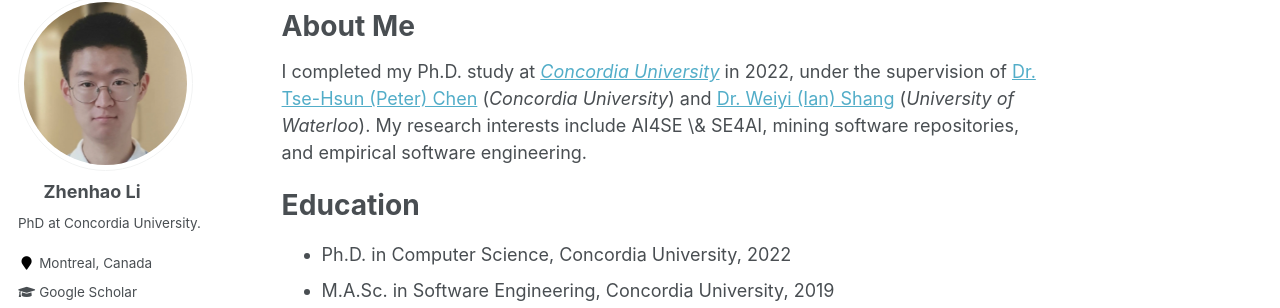
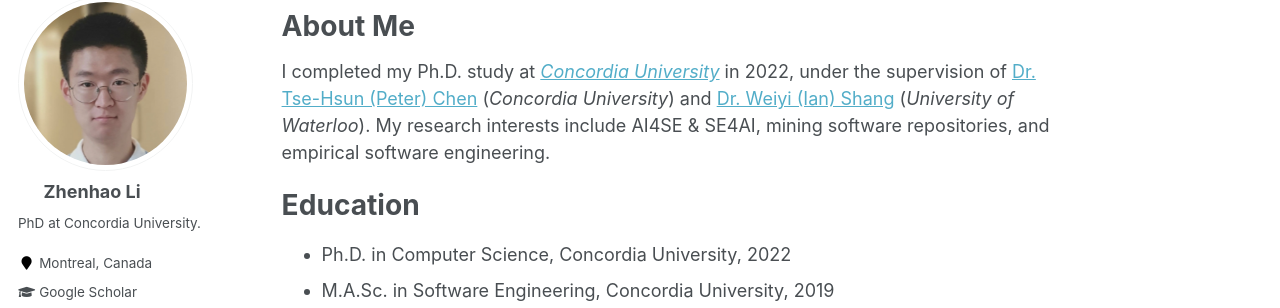
Before and after one commit to ginolzh/ginolzh.github.io, a Jekyll site: the page built from _pages/about.md, in a window 1280 px wide and 900 px high. Shown: the part 122-430 px from the top of the window. Built offline with Jekyll 4.4.1, drawn with Linux system fonts in a browser that asks for light colours.

```diff
--- a/_pages/about.md
+++ b/_pages/about.md
@@ -10,7 +10,7 @@ redirect_from:
 
 About Me
 ======
-I completed my Ph.D. study at [_Concordia University_](https://www.concordia.ca/) in 2022, under the supervision of [Dr. Tse-Hsun (Peter) Chen](https://petertsehsun.github.io/) (_Concordia University_) and [Dr. Weiyi (Ian) Shang](https://ece.uwaterloo.ca/~wshang/) (_University of Waterloo_). My research interests include AI4SE \& SE4AI, mining software repositories, and empirical software engineering.
+I completed my Ph.D. study at [_Concordia University_](https://www.concordia.ca/) in 2022, under the supervision of [Dr. Tse-Hsun (Peter) Chen](https://petertsehsun.github.io/) (_Concordia University_) and [Dr. Weiyi (Ian) Shang](https://ece.uwaterloo.ca/~wshang/) (_University of Waterloo_). My research interests include AI4SE & SE4AI, mining software repositories, and empirical software engineering.
 
 Education
 ======
```
